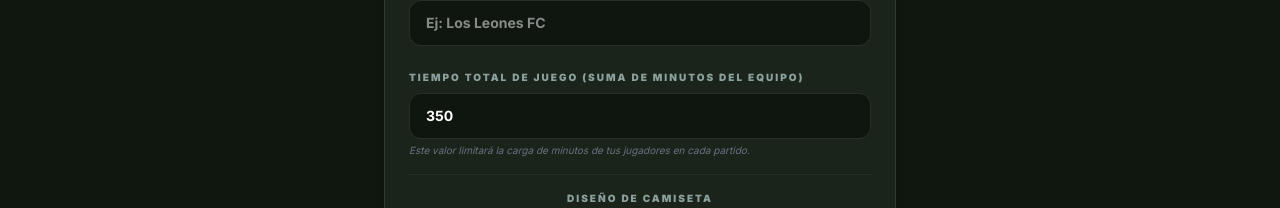
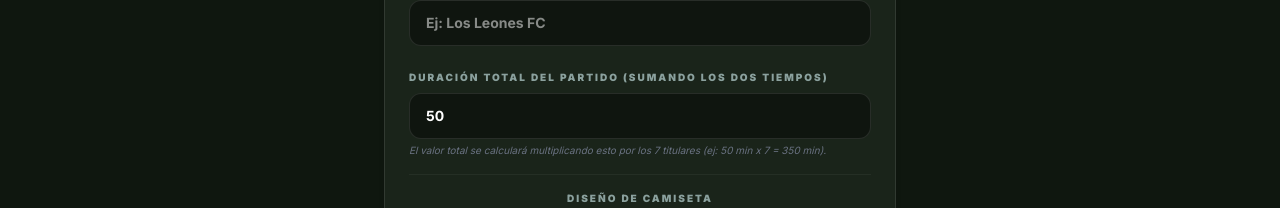
Before and after one commit to neon-tech-talent/U-team, a Next.js app: page /admin/setup-team in a window 1280 px wide. Shown: the part 376-584 px from the top of the page. Built offline with nearby package versions, Linux system fonts and the light colour scheme; no server answers; sample sign-in values are in the browser's storage.

Commit message:
refactor: Update match duration logic to player-time * 7 starters

```diff
--- a/src/app/admin/matches/new/page.tsx
+++ b/src/app/admin/matches/new/page.tsx
@@ -59,7 +59,12 @@ export default function NewMatch() {
                 if (teamData) {
                     setTeamName(teamData.name)
                     if (teamData.match_duration) {
-                        setMatchDuration(teamData.match_duration)
+                        // Si es un valor pequeño (e.g. 50), lo multiplicamos por 7 titulares
+                        // Si ya es un valor grande (legacy 350), lo dejamos como está para compatibilidad
+                        const limit = teamData.match_duration <= 100
+                            ? teamData.match_duration * 7
+                            : teamData.match_duration
+                        setMatchDuration(limit)
                     }
                 }
             }
--- a/src/app/admin/setup-team/page.tsx
+++ b/src/app/admin/setup-team/page.tsx
@@ -44,7 +44,7 @@ export default function SetupTeamPage() {
     const [primaryColor, setPrimaryColor] = useState(TEAM_COLORS[1]) // Light Grey
     const [secondaryColor, setSecondaryColor] = useState(TEAM_COLORS[3]) // Navy
     const [activeColorSelector, setActiveColorSelector] = useState<'primary' | 'secondary'>('primary')
-    const [matchDuration, setMatchDuration] = useState(350)
+    const [matchDuration, setMatchDuration] = useState(50)
 
     const [loading, setLoading] = useState(false)
     const [error, setError] = useState<string | null>(null)
@@ -155,16 +155,16 @@ export default function SetupTeamPage() {
                     </div>
 
                     <div className="pt-2">
-                        <label className="block text-[10px] font-black mb-2 uppercase tracking-[0.2em] text-[#8ba19e]">Tiempo total de juego (Suma de minutos del equipo)</label>
+                        <label className="block text-[10px] font-black mb-2 uppercase tracking-[0.2em] text-[#8ba19e]">Duración total del partido (sumando los dos tiempos)</label>
                         <input
                             type="number"
                             className="w-full px-4 py-3 bg-black/40 border border-white/10 rounded-xl focus:outline-none focus:border-accent-green text-sm font-bold text-white transition-colors"
                             value={matchDuration}
                             onChange={(e) => setMatchDuration(parseInt(e.target.value))}
-                            placeholder="350"
+                            placeholder="50"
                             required
                         />
-                        <p className="text-[10px] text-gray-500 mt-1 italic">Este valor limitará la carga de minutos de tus jugadores en cada partido.</p>
+                        <p className="text-[10px] text-gray-500 mt-1 italic">El valor total se calculará multiplicando esto por los 7 titulares (ej: 50 min x 7 = 350 min).</p>
                     </div>
 
                     <div className="pt-4 border-t border-white/5">
```
